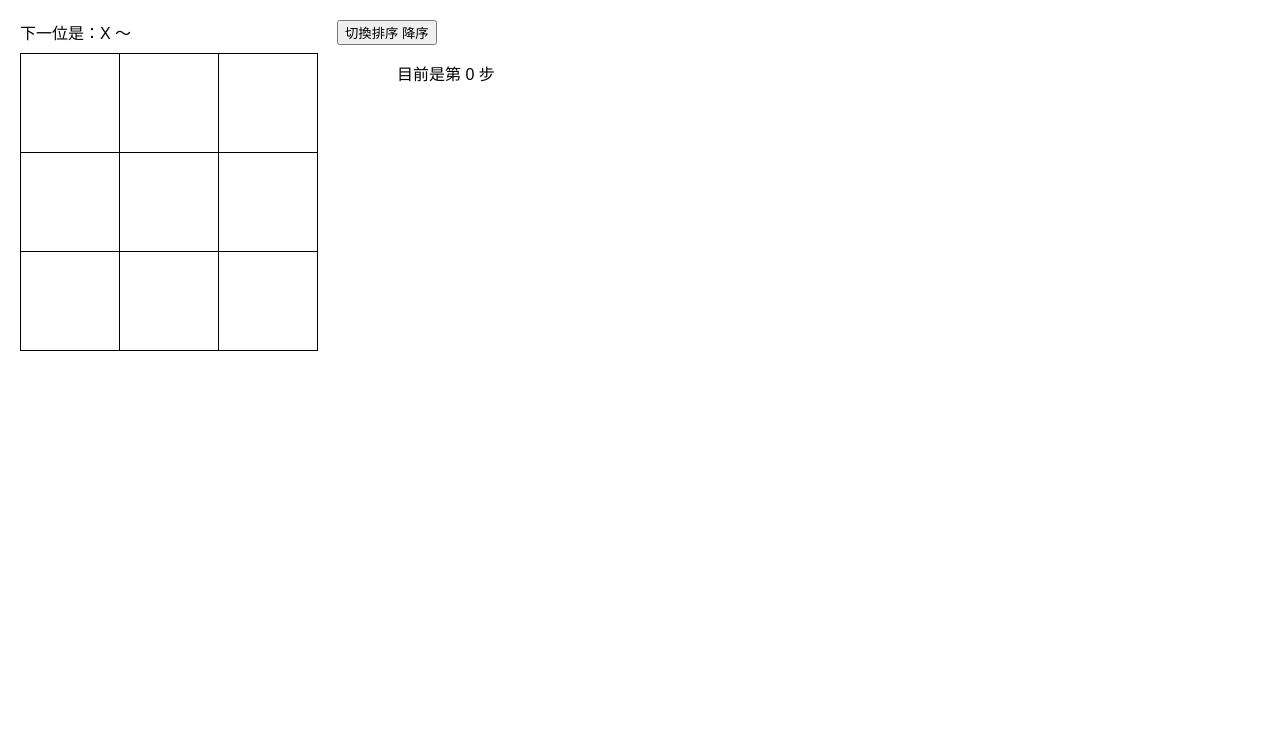
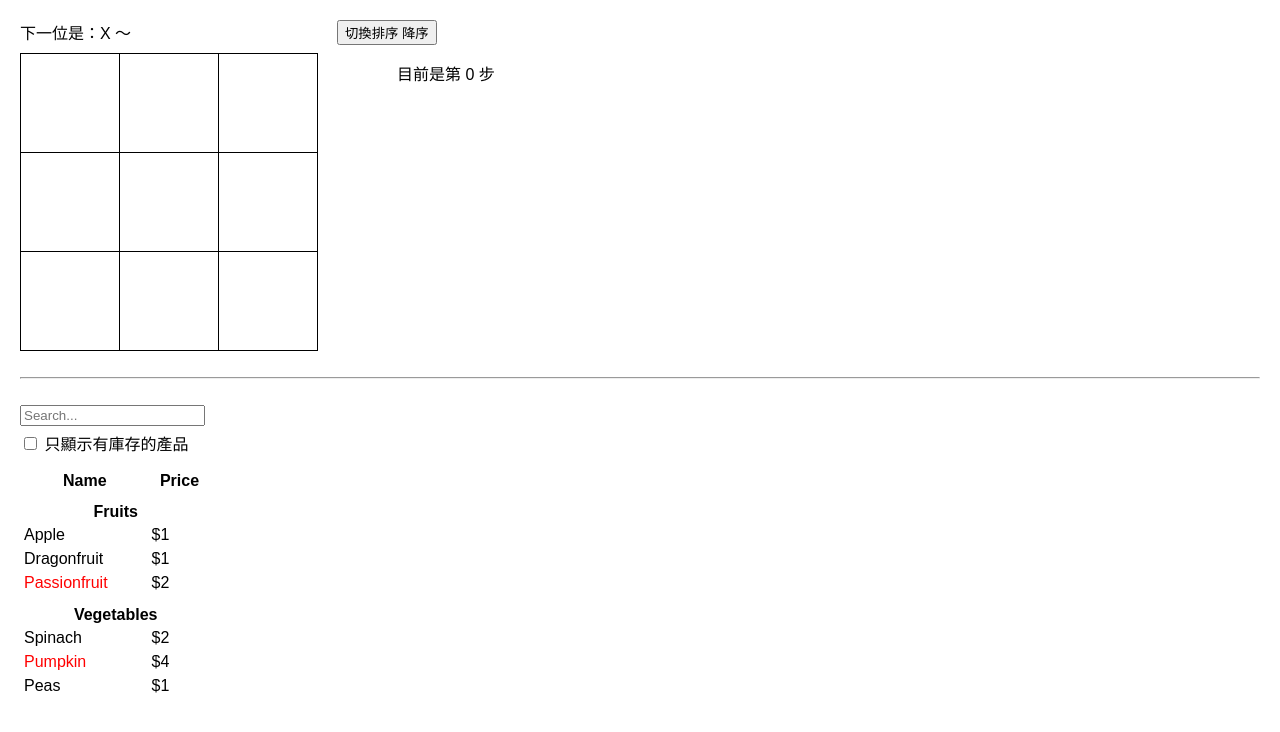
Before and after one commit to MingLin1995/Tic-Tac-Toe, a React (Create React App) app: page / in a window 1280 px wide. Shown: the top 732 px of the page. Built offline with nearby package versions, Linux system fonts and the light colour scheme.

Commit message:
反向數據流範例

```diff
--- a/public/index.html
+++ b/public/index.html
@@ -7,5 +7,6 @@
   </head>
   <body>
     <div id="root"></div>
+    <div id="root2"></div>
   </body>
 </html>
--- /dev/null
+++ b/src/App2.tsx
@@ -0,0 +1,168 @@
+import React from 'react';
+import { useState } from 'react';
+
+interface ProductRowProps {
+  product: {
+    name: string;
+    price: string;
+    stocked: boolean;
+  };
+}
+
+// 產品
+function ProductRow({ product }: ProductRowProps) {
+  const name = product.stocked ? (
+    product.name
+  ) : (
+    <span style={{ color: 'red' }}>{product.name}</span>
+  );
+
+  return (
+    <tr>
+      <td>{name}</td>
+      <td>{product.price}</td>
+    </tr>
+  );
+}
+
+interface ProductCategoryRowProps {
+  category: string;
+}
+
+// 產品類別表頭
+function ProductCategoryRow({ category }: ProductCategoryRowProps) {
+  return (
+    <tr>
+      <th colSpan={2}>{category}</th>
+    </tr>
+  );
+}
+
+interface ProductTableProps {
+  products: {
+    category: string;
+    price: string;
+    stocked: boolean;
+    name: string;
+  }[];
+  filterText: string;
+  inStockOnly: boolean;
+}
+
+// 產品篩選結果
+function ProductTable({
+  products,
+  filterText,
+  inStockOnly,
+}: ProductTableProps) {
+  const rows: JSX.Element[] = [];
+  let lastCategory: string | null = null;
+  products.forEach((product) => {
+    if (product.name.toLowerCase().indexOf(filterText.toLowerCase()) === -1) {
+      return;
+    }
+    if (inStockOnly && !product.stocked) {
+      return;
+    }
+    if (product.category !== lastCategory) {
+      rows.push(
+        <ProductCategoryRow
+          category={product.category}
+          key={product.category}
+        />,
+      );
+    }
+    rows.push(<ProductRow product={product} key={product.name} />);
+    lastCategory = product.category;
+  });
+
+  return (
+    <table>
+      <thead>
+        <tr>
+          <th>Name</th>
+          <th>Price</th>
+        </tr>
+      </thead>
+      <tbody>{rows}</tbody>
+    </table>
+  );
+}
+
+interface SearchBarProps {
+  filterText: string;
+  inStockOnly: boolean;
+  onFilterTextChange: (text: string) => void;
+  onInStockOnlyChange: (inStock: boolean) => void;
+}
+
+// 搜尋、篩選
+function SearchBar({
+  filterText,
+  inStockOnly,
+  onFilterTextChange,
+  onInStockOnlyChange,
+}: SearchBarProps) {
+  return (
+    <form>
+      <input
+        type="text"
+        placeholder="Search..."
+        value={filterText}
+        onChange={(e) => onFilterTextChange(e.target.value)} // input 被觸發時，將值傳遞給 onFilterTextChange ，實現即時更新
+      />
+      <label>
+        <input
+          type="checkbox"
+          checked={inStockOnly}
+          onChange={(e) => onInStockOnlyChange(e.target.checked)}
+        />{' '}
+        只顯示有庫存的產品
+      </label>
+    </form>
+  );
+}
+
+interface FilterableProductTableProps {
+  products: {
+    category: string;
+    price: string;
+    stocked: boolean;
+    name: string;
+  }[];
+}
+
+// 整個完整應用
+function FilterableProductTable({ products }: FilterableProductTableProps) {
+  const [filterText, setFilterText] = useState(''); // 篩選條件
+  const [inStockOnly, setInStockOnly] = useState(false); // 是否只顯示有庫存的產品
+
+  return (
+    <div>
+      <SearchBar
+        filterText={filterText}
+        inStockOnly={inStockOnly}
+        onFilterTextChange={setFilterText}
+        onInStockOnlyChange={setInStockOnly}
+      />
+      <ProductTable
+        products={products}
+        filterText={filterText}
+        inStockOnly={inStockOnly}
+      />
+    </div>
+  );
+}
+
+const PRODUCTS = [
+  { category: 'Fruits', price: '$1', stocked: true, name: 'Apple' },
+  { category: 'Fruits', price: '$1', stocked: true, name: 'Dragonfruit' },
+  { category: 'Fruits', price: '$2', stocked: false, name: 'Passionfruit' },
+  { category: 'Vegetables', price: '$2', stocked: true, name: 'Spinach' },
+  { category: 'Vegetables', price: '$4', stocked: false, name: 'Pumpkin' },
+  { category: 'Vegetables', price: '$1', stocked: true, name: 'Peas' },
+];
+
+export default function App() {
+  return <FilterableProductTable products={PRODUCTS} />;
+}
--- a/src/index.tsx
+++ b/src/index.tsx
@@ -3,14 +3,23 @@ import { createRoot } from 'react-dom/client';
 import './styles.css';
 
 import App from './App.tsx';
+import App2 from './App2.tsx';
 
 const rootElement = document.getElementById('root');
+const rootElement2 = document.getElementById('root2');
 
-if (rootElement) {
+if (rootElement && rootElement2) {
   const root = createRoot(rootElement);
+  const root2 = createRoot(rootElement2);
+
   root.render(
     <StrictMode>
       <App />
+      <br></br>
+      <hr></hr>
+      <br></br>
+
+      <App2 />
     </StrictMode>,
   );
 }
--- a/src/styles.css
+++ b/src/styles.css
@@ -91,3 +91,18 @@ body {
 .game-info {
   margin-left: 20px;
 }
+
+/* App2 */
+
+label {
+  display: block;
+  margin-top: 5px;
+  margin-bottom: 5px;
+}
+th {
+  padding-top: 10px;
+}
+td {
+  padding: 2px;
+  padding-right: 40px;
+}
```
